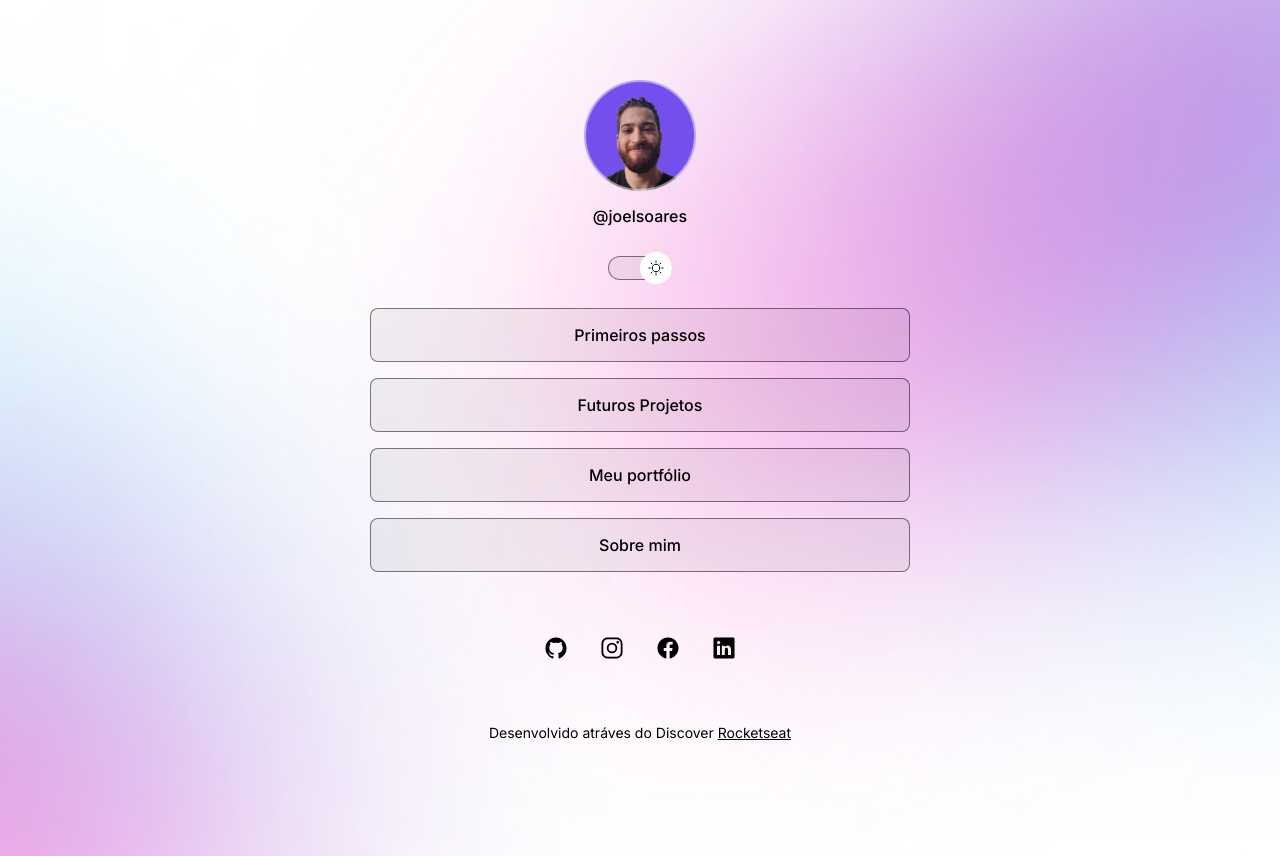
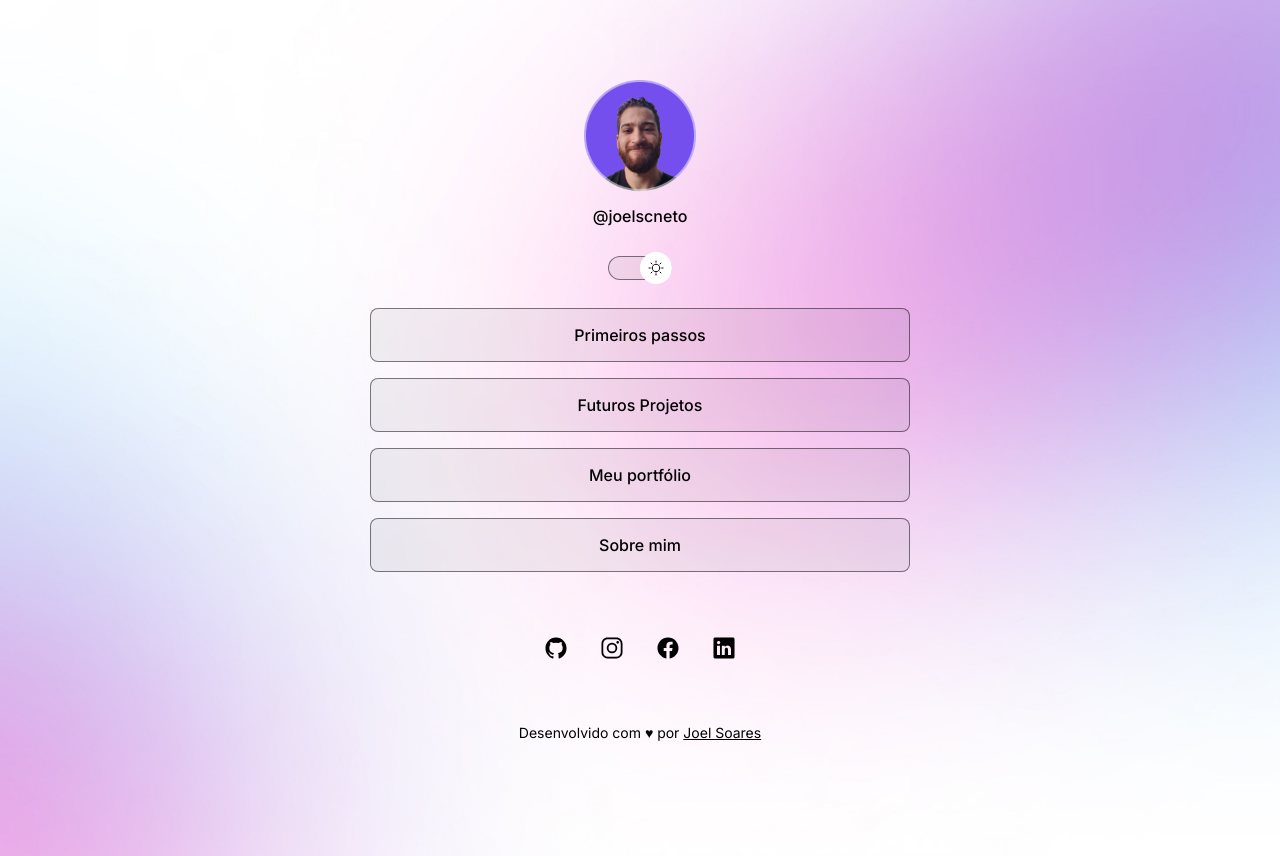
Before and after one commit to joelscneto/DevLinks, a plain HTML site: page index.html in a window 1280 px wide. Drawn offline with nearby package versions, Linux system fonts and the light colour scheme.

Commit message:
Update index.html

```diff
--- a/index.html
+++ b/index.html
@@ -21,7 +21,7 @@
           src="./assets/avatar.png"
           alt="Foto de Joel Soares sorrindo, usando camiseta preta, barba e fundo roxo"
         />
-        <p>@joelsoares</p>
+        <p>@joelscneto</p>
       </div>
 
       <div id="switch" onclick="toggleMode()">
@@ -67,8 +67,8 @@
       </div>
 
       <footer>
-        Desenvolvido atráves do Discover
-        <a href="https://rocketseat.com.br" target="_blank">Rocketseat</a>
+        Desenvolvido com ♥ por
+        <a href="https://github.com/joelscneto" target="_blank">Joel Soares</a>
       </footer>
     </div>
 
```
